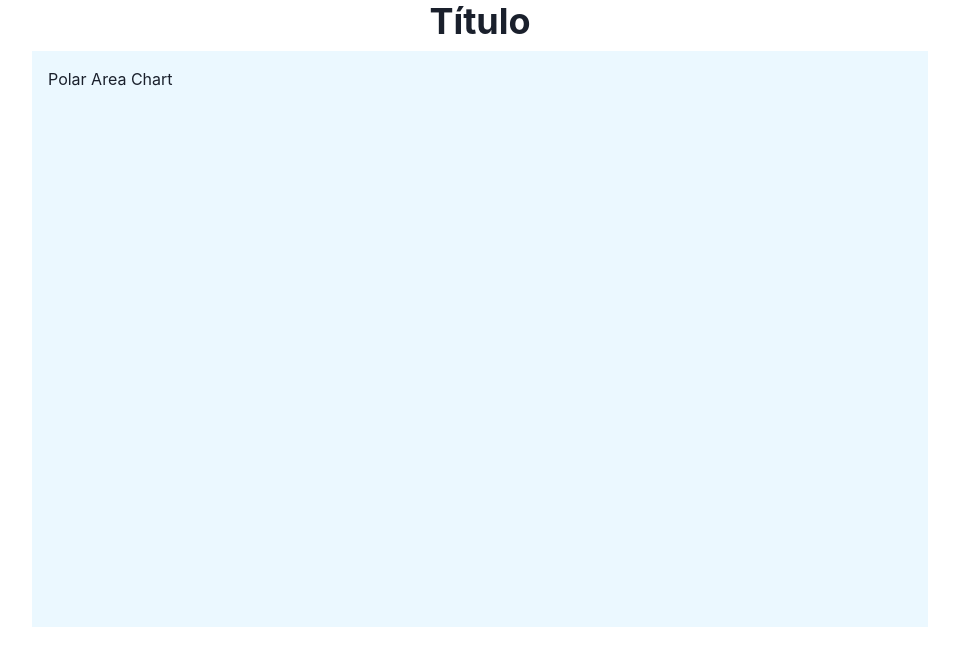
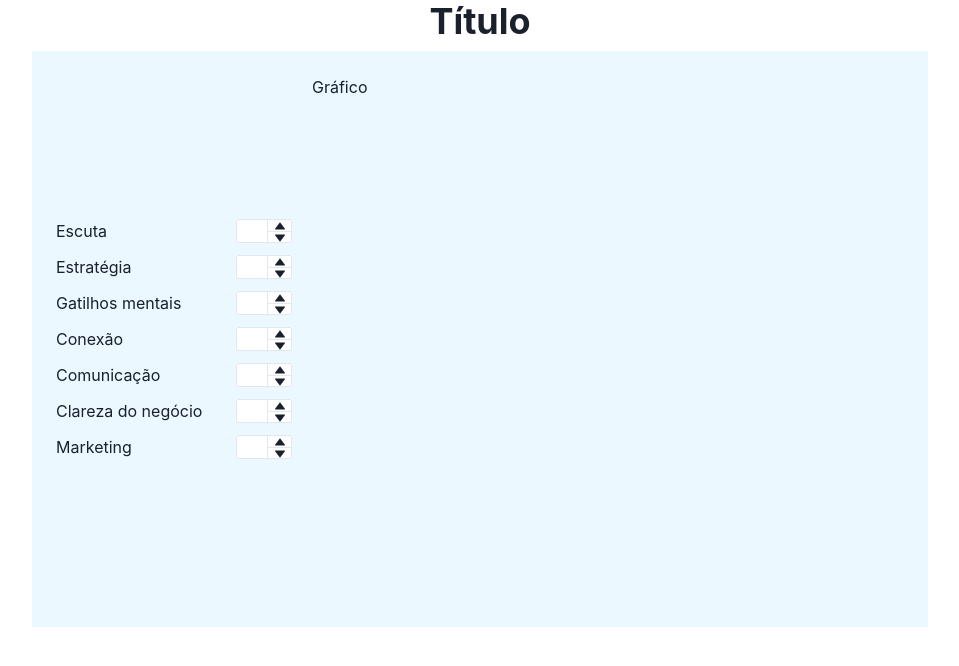
Before and after one commit to wellingtongmota/polar-area-chart, a React (Vite) app: page / in a window 1280 px wide. Shown: the top 666 px of the page, without its empty margins (160-1119 px from the left). Built offline with nearby package versions, Linux system fonts and the light colour scheme.

Commit message:
Implementação array qualidades

```diff
--- a/src/App.jsx
+++ b/src/App.jsx
@@ -1,13 +1,15 @@
-import { Flex, Heading } from "@chakra-ui/react"
+import { Flex, Heading, NumberDecrementStepper, NumberIncrementStepper, NumberInput, NumberInputField, NumberInputStepper, Text } from "@chakra-ui/react"
 
 const App = () => {
 
   const qualidades = [
-    'Propriedade 1',
-    'Propriedade 2',
-    'Propriedade 3',
-    'Propriedade 4',
-    'Propriedade 5',
+    'Escuta',
+    'Estratégia',
+    'Gatilhos mentais',
+    'Conexão',
+    'Comunicação',
+    'Clareza do negócio',
+    'Marketing',
   ]
 
   return (
@@ -29,9 +31,41 @@ const App = () => {
         w='full'
         maxH='xl'
         h='full'
+        gap={1}
         p={4}
+        flexDirection={['column', 'row']}
       >
-        Polar Area Chart
+        <Flex
+          // flex={1}
+          flexDirection={['row', 'column']}
+          flexWrap='wrap'
+          gap={[4, 3]}
+          px={2}
+          justify='center'
+        // border='2px solid red'
+        >
+          {
+            qualidades.map((item, index) => (
+              <Flex key={index} gap={1} align='center'>
+                <Text w='44'>{item}</Text>
+                <NumberInput maxW='14' size='xs' max={10} min={0} bgColor='white'>
+                  <NumberInputField />
+                  <NumberInputStepper>
+                    <NumberIncrementStepper />
+                    <NumberDecrementStepper />
+                  </NumberInputStepper>
+                </NumberInput>
+              </Flex>
+            ))
+          }
+        </Flex>
+        <Flex
+          flex={1}
+          p={2}
+          // border='2px solid green'
+        >
+          Gráfico
+        </Flex>
       </Flex>
     </Flex>
   )
```
